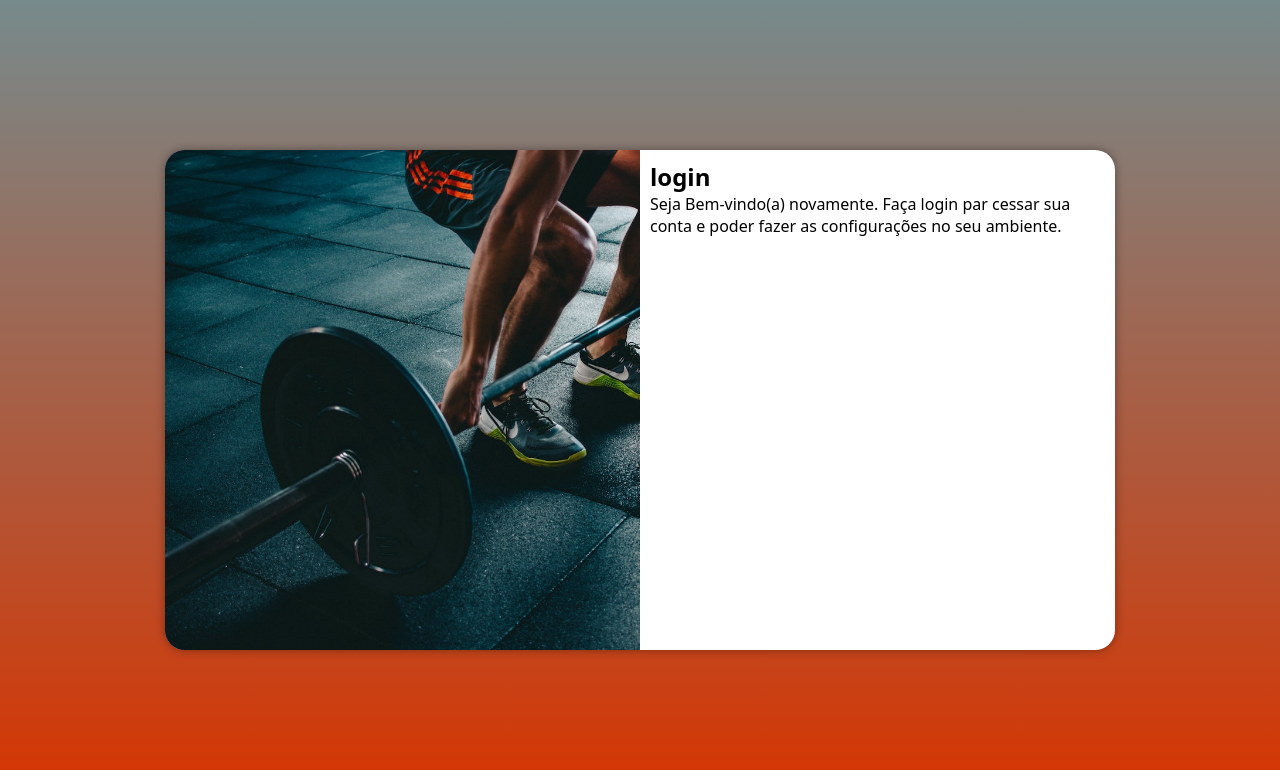
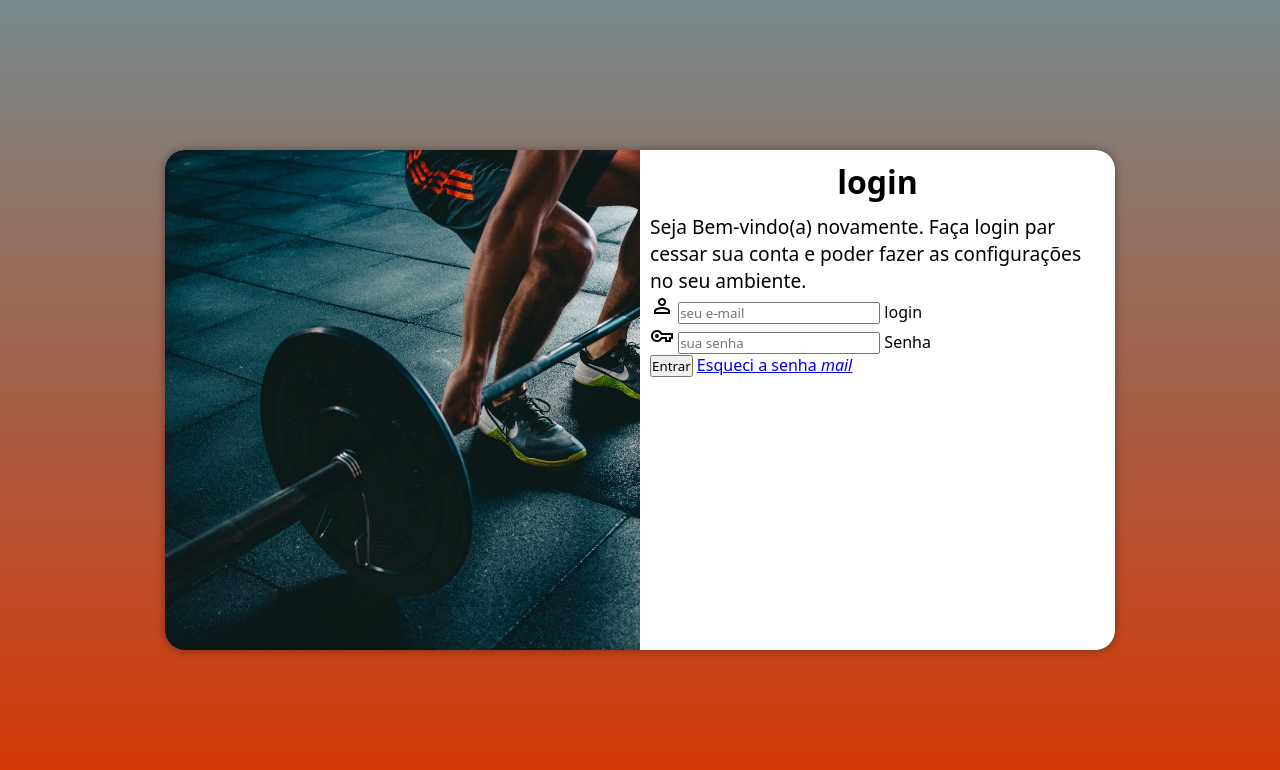
Before and after one commit to BrunoeSousaAlencar/projeto-login, a plain HTML site: page index.html in a window 1280 px wide. Drawn offline with nearby package versions, Linux system fonts and the light colour scheme.

Commit message:
icons no input

```diff
--- a/css/media-query.css
+++ b/css/media-query.css
@@ -51,4 +51,11 @@ Grandes telas: acima de 1200px
         float: right;
         width: 50%;
     }
+
+    div#formulario > h1{
+        font-size: 2em;
+    }
+    div#formulario > p{
+        font-size: 1.2em;
+    }
 }
--- a/css/style.css
+++ b/css/style.css
@@ -53,3 +53,12 @@ section#login > div#formulario{
     display: block;
     padding: 10px;
 }
+
+div#formulario > h1{
+    text-align: center;
+    margin-bottom: 10px;
+}
+
+div#formulario > p{
+    font-size: 0.8em;
+}
--- a/index.html
+++ b/index.html
@@ -5,6 +5,7 @@
     <meta http-equiv="X-UA-Compatible" content="IE=edge">
     <meta name="viewport" content="width=device-width, initial-scale=1.0">
     <title>Login</title>
+    <link rel="stylesheet" href="https://fonts.googleapis.com/css2?family=Material+Symbols+Sharp:opsz,wght,FILL,GRAD@20..48,100..700,0..1,-50..200" />
     <link rel="stylesheet" href="css/style.css">
     <link rel="stylesheet" href="css/media-query.css">
 </head>
@@ -20,8 +21,27 @@
                 <p>
                     Seja Bem-vindo(a) novamente. Faça login par cessar sua conta e poder fazer as configurações no seu ambiente.
                 </p>
-                <form action="login.php" method="post">
+                <form action="login.php" method="post" autocomplete="on">
 
+                    <div class="compo">
+                        <span class="material-symbols-sharp">
+                            person
+                            </span>
+                        <input type="email" name="login" id="ilogin" placeholder="seu e-mail" autocomplete="email" required maxlength="30">
+                        <label for="ilogin">login</label>
+                    </div>
+                    <div class="campo">
+                        <span class="material-symbols-sharp">
+                            vpn_key
+                            </span>
+                        <input type="password" name="senha" id="isenha" placeholder="sua senha" autocomplete="current-password" required maxlength="20" minlength="8">
+                        <label for="isenha">Senha</label>
+                    </div>
+
+                    <input type="submit" value="Entrar">
+                    <a href="esquice.html">
+                        Esqueci a senha <i class="material-icons">mail</i>
+                    </a>
                 </form>
             </div>
         </section>
```
